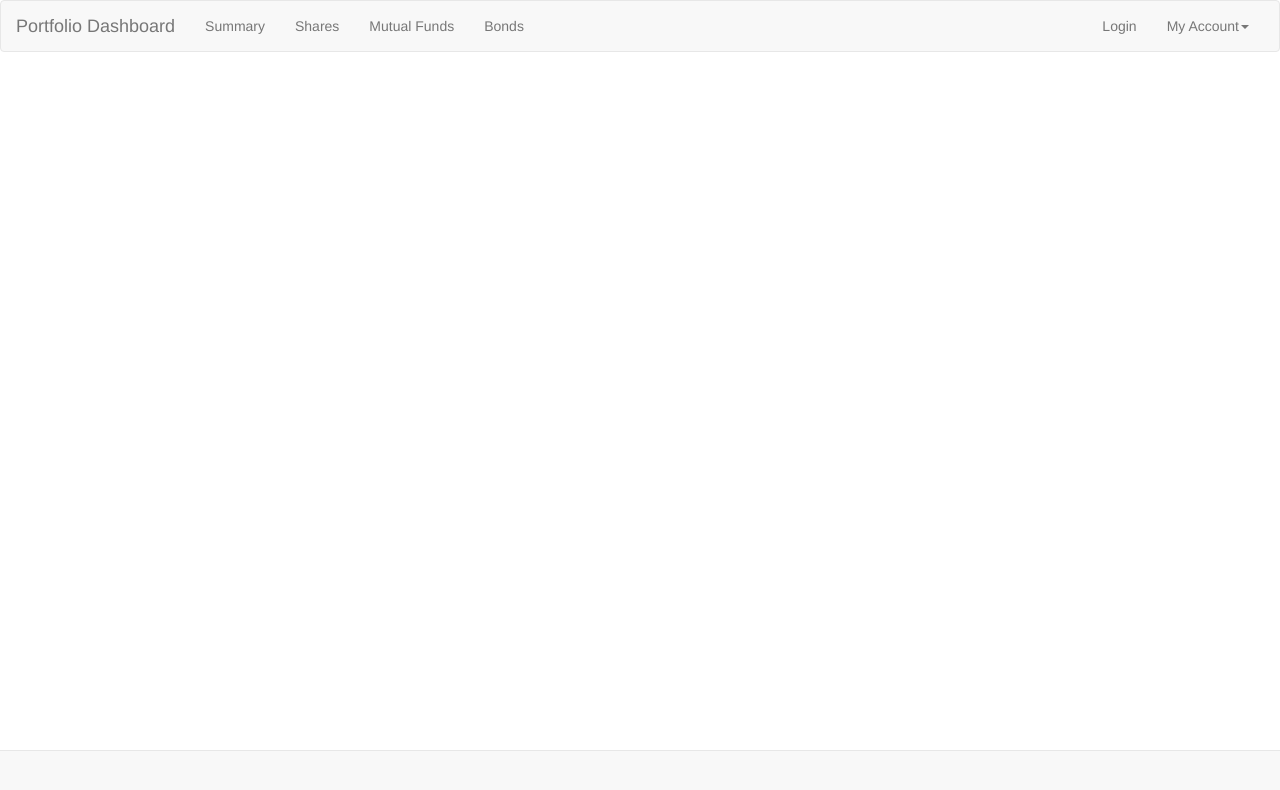
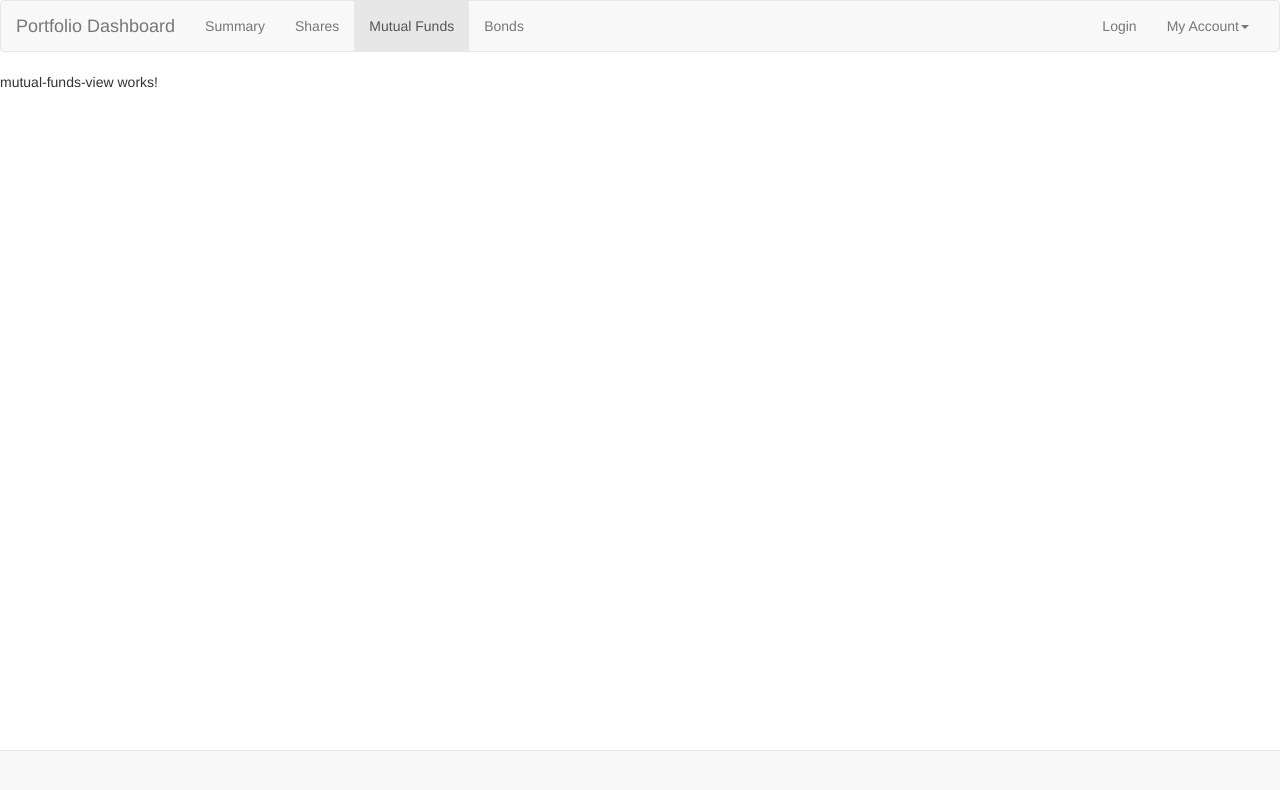
Before and after one commit to romitmodi/portfolio-dashboard, an Angular app: page /mutual-funds in a window 1280 px wide. Shown: the top 790 px of the page. Built offline with nearby package versions, Linux system fonts and the light colour scheme.

Commit message:
navigation is activated

```diff
--- a/src/app/app-routing.module.ts
+++ b/src/app/app-routing.module.ts
@@ -1,13 +1,12 @@
 import { NgModule } from "@angular/core";
 import { Route, RouterModule } from "@angular/router";
-import { AppComponent } from "./app.component";
 import { BondsViewComponent } from "./bonds/bonds-view/bonds-view.component";
 import { MutualFundsViewComponent } from "./mutual-fund/mutual-funds-view/mutual-funds-view.component";
 import { SharesViewComponent } from "./shares/shares-view/shares-view.component";
 import { SummaryViewComponent } from "./summary/summary-view/summary-view.component";
 
 const routes: Route[] = [
-    { path: '', component: AppComponent },
+    { path: '', redirectTo: '', pathMatch: 'full' },
     { path: 'summary', component: SummaryViewComponent },
     { path: 'shares', component: SharesViewComponent },
     { path: 'mutual-funds', component: MutualFundsViewComponent },
--- a/src/app/app.component.html
+++ b/src/app/app.component.html
@@ -1,2 +1,5 @@
 <app-header></app-header>
+<div>
+    <router-outlet></router-outlet>
+</div>
 <app-footer></app-footer>
--- a/src/app/header/header.component.html
+++ b/src/app/header/header.component.html
@@ -1,15 +1,15 @@
 <nav class="navbar navbar-default">
     <div class="container-fluid">
         <div class="navbar-header">
-            <a routerlink="" class="navbar-brand">Portfolio Dashboard</a>
+            <a routerLink="" class="navbar-brand">Portfolio Dashboard</a>
         </div>
         <!-- collapse and navbar-collapse is used to adjust the nav bar in case of access in mobile screen-->
         <div class="collapse navbar-collapse">
             <ul class="nav navbar-nav">
-                <li routerLinkActive="active"><a routerlink="/summary">Summary</a></li>
-                <li routerLinkActive="active"><a routerlink="/shares">Shares</a></li>
-                <li routerLinkActive="active"><a routerlink="/mutual-funds">Mutual Funds</a></li>
-                <li routerLinkActive="active"><a routerlink="/bonds">Bonds</a></li>
+                <li routerLinkActive="active"><a routerLink="/summary">Summary</a></li>
+                <li routerLinkActive="active"><a routerLink="/shares">Shares</a></li>
+                <li routerLinkActive="active"><a routerLink="/mutual-funds">Mutual Funds</a></li>
+                <li routerLinkActive="active"><a routerLink="/bonds">Bonds</a></li>
             </ul>
             <ul class="nav navbar-nav navbar-right">
                 <li><a style="cursor: pointer;">Login</a></li>
```
